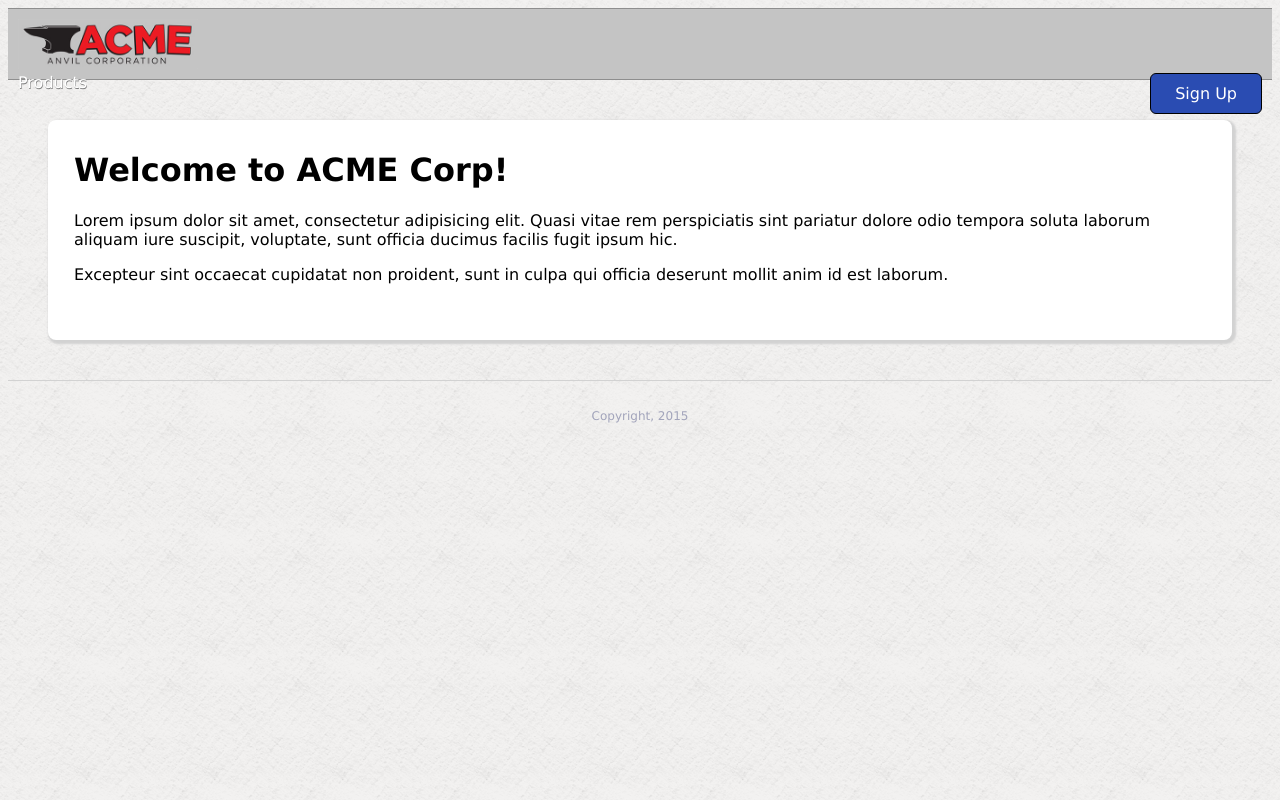
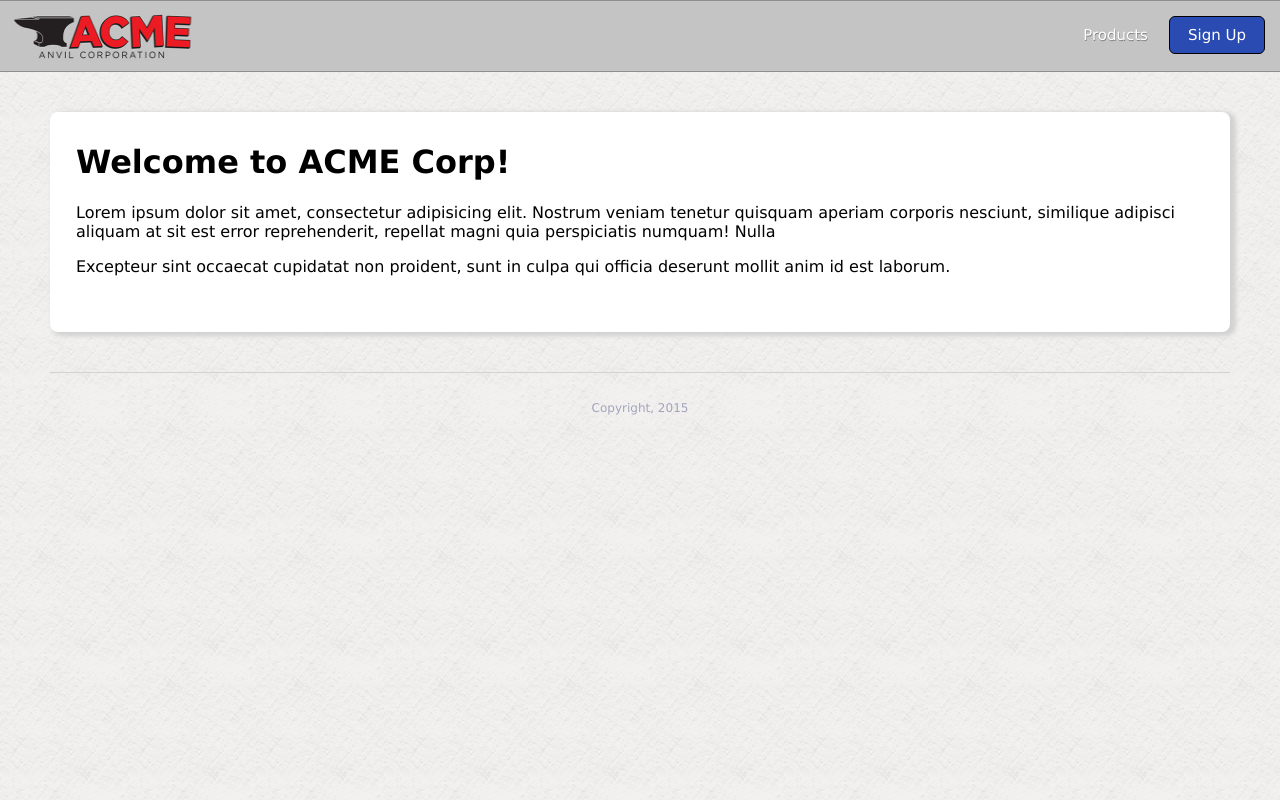
Before and after one commit to marcelito-drO/fewd, a plain HTML site: page assignment1.html in a window 1280 px wide. Drawn offline with Linux system fonts and the light colour scheme.

Commit message:
Header alignment + footer padding
- Changed the alignment of the nav elements in the header.
- Fixed the padding of the footer
- Made sure to delete unnecessary code, in particular padding in every
element

```diff
--- a/assignment1.html
+++ b/assignment1.html
@@ -7,42 +7,48 @@ html {
 }
 header {
   background-color: #c4c4c4;
-  height: 50px;
-  padding: 10px 10px 10px 10px;
+  height: 70px;
   border-bottom-style: solid;
   border-top-style: solid;
   border-color: rgb(142,142,142);
-  border-width: 0.5px;
+  border-width: 1.5px;
 }
 img {
-  height: 50px;
-  width: 180px;
+  height: 55px;
+  width: 190px;
+  padding: 8px 0 0 8px;
 }
-
+nav {
+  margin: 0;
+  padding: 15px 15px 0px 10px;
+  float: right;
+}
+a {
+  padding: 0 16px 0 0;
+}
 button {
   font-family:"Lucida Grande";
   background-color: rgb(42,76,178);
   color: white;
-  font-size: 16px;
+  font-size: 15px;
   border-radius: 6px;
   border-style: solid;
   border-width: 0.5px;
   border-color: black;
-  float: right;
-  padding: 10px 24px 10px 24px;
-  text-align: center;
+  padding: 9px 18px 9px 18px;
 }
 body {
   background:url("images/background.png");
+  margin: 0;
 }
 main {
   background-color: white;
-  box-shadow: 2px 2px 2px 2px rgb(210,210,210);
+  box-shadow: 4px 2px 4px 2px rgb(210,210,210);
   border-radius: 8px;
   margin-top:40px;
+  margin-right:50px;
   margin-bottom:40px;
-  margin-left:40px;
-  margin-right:40px;
+  margin-left:50px;
   padding-top: 10px;
   padding-right:26px;
   padding-bottom:40px;
@@ -56,6 +62,8 @@ footer {
   border-color: rgb(210,210,210);
   font-size:12px;
   padding-top: 16px;
+  margin-left: 50px;
+  margin-right: 50px;
 }
 </style>
 </head>
@@ -63,16 +71,16 @@ footer {
 <header>
     <img src="images/acme-corp.jpg"/ alt="">
     <nav>
-      <a style="color:white;font-size:16px;text-shadow: 0.5px 0.5px grey">Products</a>
-      <button type="button">Sign Up</button>
+      <a style="color:white;font-size:15px;text-shadow: 0.5px 0.5px grey">Products</a>
+      <button>Sign Up</button>
     </nav>
 </header>
 
 <main>
   <body>
     <h1> Welcome to ACME Corp! </h1>
-    <p>Lorem ipsum dolor sit amet, consectetur adipisicing elit. Quasi vitae rem perspiciatis sint pariatur dolore odio tempora soluta laborum aliquam iure suscipit, voluptate, sunt officia ducimus facilis fugit ipsum hic. </p>
-    <p>Excepteur sint occaecat cupidatat non proident, sunt in culpa qui officia deserunt mollit anim id est laborum.</p>
+    <p>Lorem ipsum dolor sit amet, consectetur adipisicing elit. Nostrum veniam tenetur quisquam aperiam corporis nesciunt, similique adipisci aliquam at sit est error reprehenderit, repellat magni quia perspiciatis numquam! Nulla</p>
+    <p>Excepteur sint occaecat cupidatat non proident, sunt in culpa qui officia deserunt mollit anim id est laborum. </p>
   </body>
 </main>
 
```
Also changed, not shown: 1 other file.
